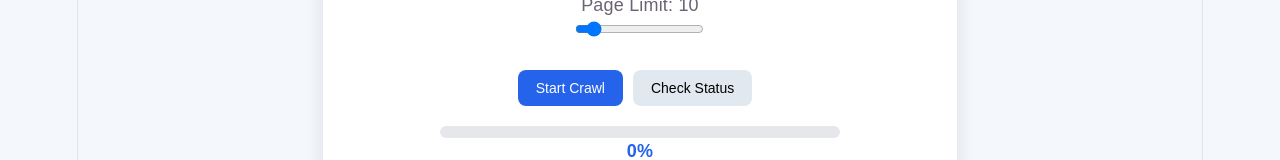
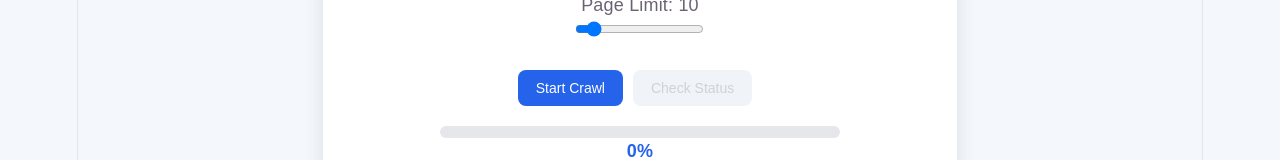
Before and after one commit to mehreennaqvi06/seo-crawler, a React (Vite) app in the folder frontend/: page / in a window 1280 px wide. Shown: the part 229-389 px from the top of the page. Built offline with nearby package versions, Linux system fonts and the light colour scheme.

Commit message:
Fix H1 extraction

```diff
--- a/frontend/src/App.css
+++ b/frontend/src/App.css
@@ -102,3 +102,8 @@ td {
   color: #2563eb;
   font-weight: bold;
 }
+
+.secondary-btn:disabled {
+  opacity: 0.5;
+  cursor: not-allowed;
+}
--- a/frontend/src/App.tsx
+++ b/frontend/src/App.tsx
@@ -13,9 +13,9 @@ function App() {
   const startCrawl = async () => {
 
     if (!url.startsWith("http://") && !url.startsWith("https://")) {
-      alert("Please enter a valid URL");
-      return;
-    }
+    alert("Please enter a valid URL");
+    return;
+  }
 
     try {
       const response = await axios.post(
@@ -127,7 +127,11 @@ function App() {
         Start Crawl
       </button>
 
-      <button className="secondary-btn" onClick={checkStatus}>
+      <button
+        className="secondary-btn"
+        onClick={checkStatus}
+        disabled={!jobId}
+      >
         Check Status
       </button>
 
```
